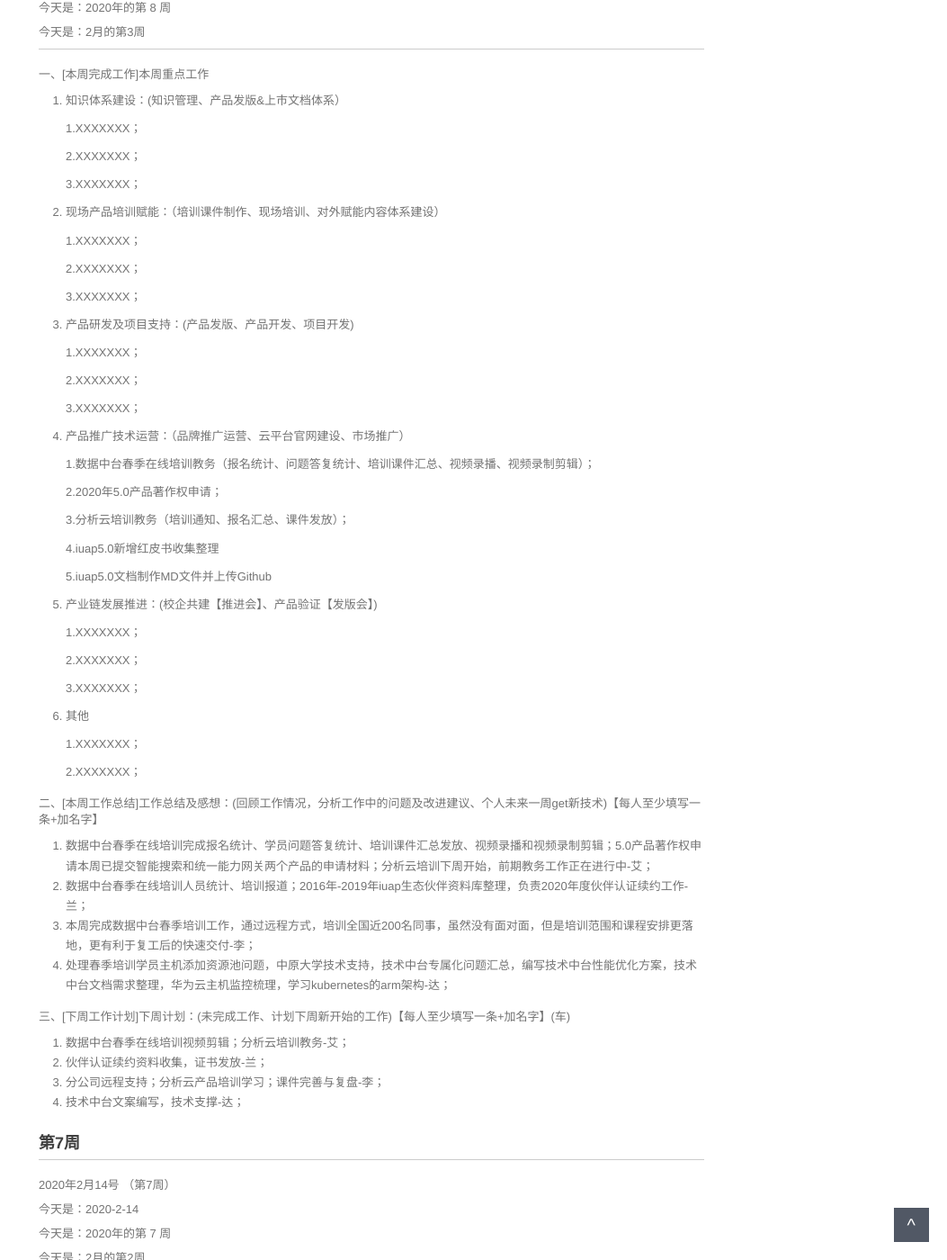
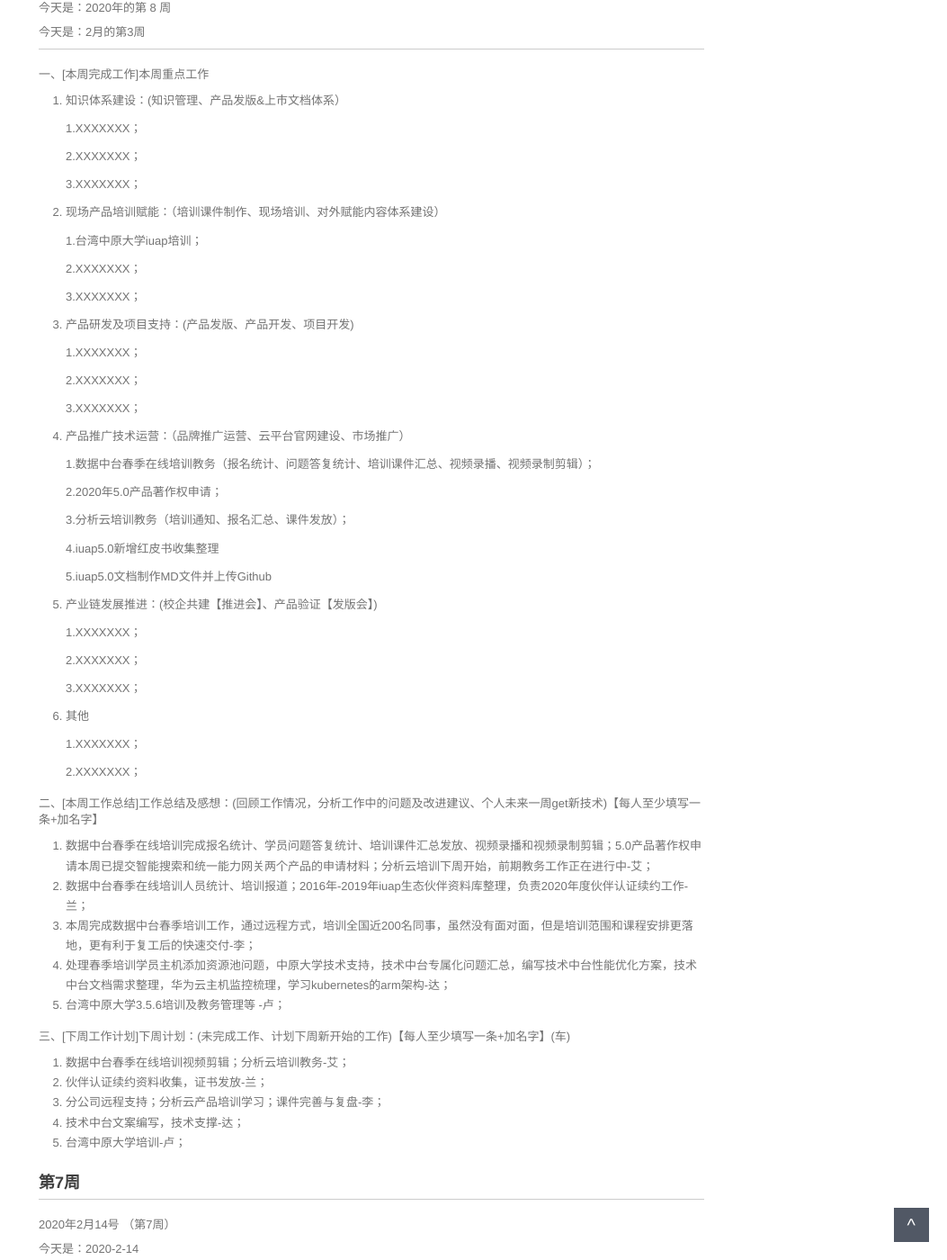
Before and after one commit to walllFlower/blog, a Jekyll site: the page built from _posts/2018-07-17-day_report_cxz.md, in a window 1280 px wide and 1400 px high, scrolled down 435 px. Shown: the whole window at 90% size, without its empty margins (227-1280 px from the left). Built offline with Jekyll 4.4.1, drawn with Linux system fonts in a browser that asks for light colours; comment, search, counter and statistics services are not loaded.

Commit message:
Update 2018-07-17-day_report_cxz.md

```diff
--- a/_posts/2018-07-17-day_report_cxz.md
+++ b/_posts/2018-07-17-day_report_cxz.md
@@ -34,7 +34,7 @@ categories: 技术运营工作周报
 
 2. 现场产品培训赋能：（培训课件制作、现场培训、对外赋能内容体系建设）
 
-    1.XXXXXXX；
+    1.台湾中原大学iuap培训；
 
     2.XXXXXXX；
 
@@ -81,6 +81,8 @@ categories: 技术运营工作周报
 2. 数据中台春季在线培训人员统计、培训报道；2016年-2019年iuap生态伙伴资料库整理，负责2020年度伙伴认证续约工作-兰；
 3. 本周完成数据中台春季培训工作，通过远程方式，培训全国近200名同事，虽然没有面对面，但是培训范围和课程安排更落地，更有利于复工后的快速交付-李；
 4. 处理春季培训学员主机添加资源池问题，中原大学技术支持，技术中台专属化问题汇总，编写技术中台性能优化方案，技术中台文档需求整理，华为云主机监控梳理，学习kubernetes的arm架构-达；
+5. 台湾中原大学3.5.6培训及教务管理等 -卢；
+
 
 三、[下周工作计划]下周计划：(未完成工作、计划下周新开始的工作)【每人至少填写一条+加名字】(车)
 
@@ -88,7 +90,7 @@ categories: 技术运营工作周报
 2. 伙伴认证续约资料收集，证书发放-兰；
 3. 分公司远程支持；分析云产品培训学习；课件完善与复盘-李；
 4. 技术中台文案编写，技术支撑-达；
-
+5. 台湾中原大学培训-卢；
 
 ###  第7周
 
```
